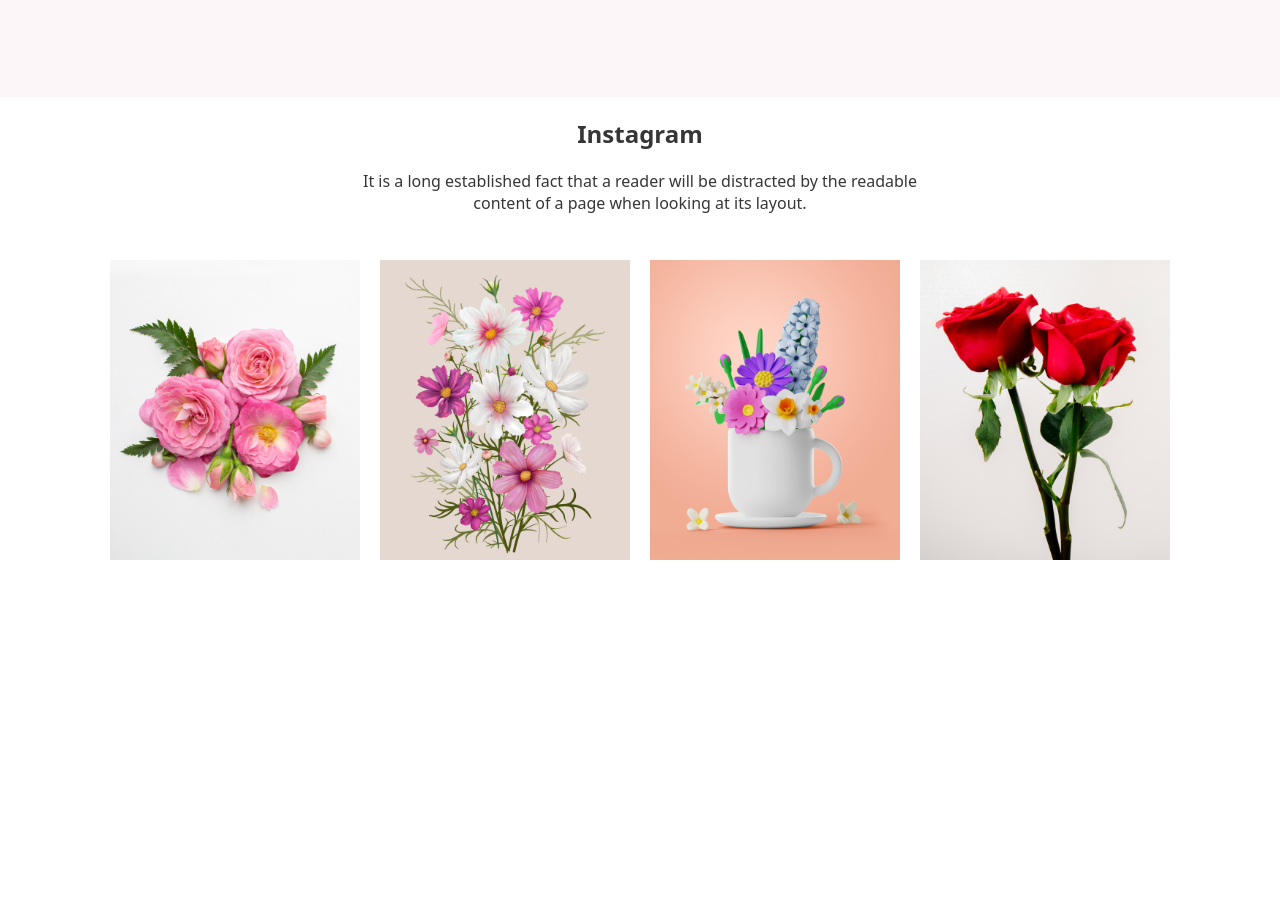
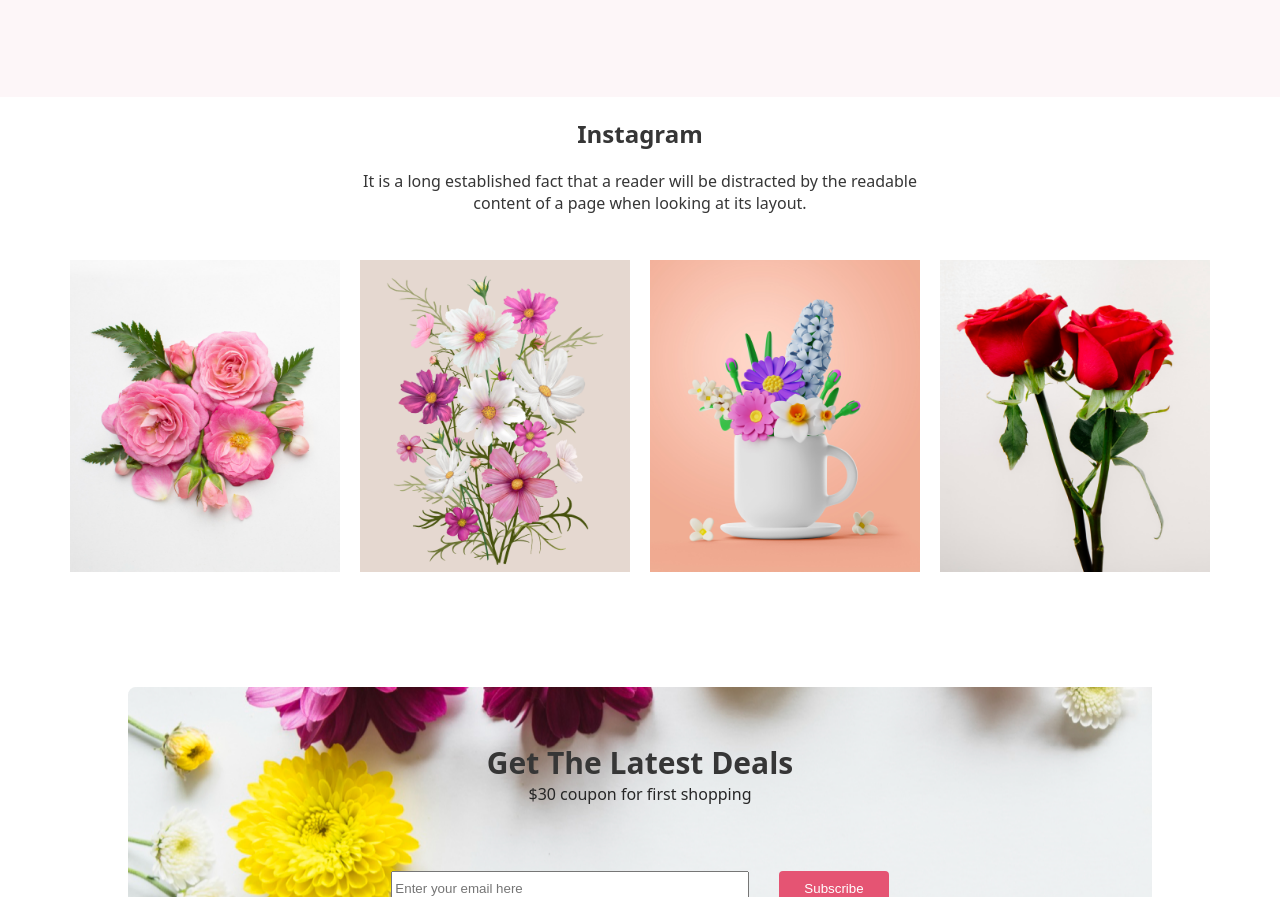
Before and after one commit to Mehedi-hasan-github/flower-shop, a plain HTML site: page index.html in a window 1280 px wide. Shown: the part 1903-2800 px from the top of the page. Before the commit the page ends 2478 px from the top, so only its background shows below. Drawn offline with Linux system fonts and the light colour scheme.

Commit message:
subscribe section has been done

```diff
--- a/index.css
+++ b/index.css
@@ -16,6 +16,13 @@ body {
   align-items: center;
   background-color: #ebe0e2;
 }
+button {
+  color: white;
+  background-color: #e55473;
+  border: none;
+  padding: 10px 25px;
+  border-radius: 4px;
+}
 
 .sec1 {
   width: 50%;
@@ -30,14 +37,7 @@ body {
   font-size: 60px;
   color: #272727;
 }
-.sec1 button {
-  border: none;
-  color: wheat;
-  font-size: 17px;
-  border-radius: 3px;
-  padding: 10px 25px;
-  background: #e55473;
-}
+
 .sec2 img {
   width: 85%;
 }
@@ -103,10 +103,52 @@ body {
   margin-left: 30%;
 }
 
-.hotDeal-sec1 button {
-  color: white;
-  background-color: #e55473;
-  border: none;
-  padding: 10px 25px;
-  border-radius: 4px;
+/* instagram */
+.instagram {
+  width: 80%;
+  margin: 0 auto;
+  display: flex;
+  flex-direction: column;
+  text-align: center;
 }
+.insta1 {
+  margin-bottom: 20px;
+}
+.insta2 {
+  width: 100%;
+  margin: 0 auto;
+  display: flex;
+  flex-direction: row;
+  justify-content: center;
+  align-items: center;
+}
+.insta2 img {
+  padding: 10px;
+  width: 270px;
+}
+
+/* ......subscribe....... */
+.subscribe {
+  width: 80%;
+  margin: 100px auto 100px;
+  background-image: url("./asset/Rectangle\ 9.png");
+  background-repeat: no-repeat;
+  display: flex;
+  flex-direction: column;
+  align-items: center;
+  text-align: center;
+  box-sizing: border-box;
+}
+.title-div {
+  margin-top: 30px;
+}
+.mail-div {
+  display: flex;
+  justify-content: space-between;
+  padding: 50px;
+  margin-bottom: 50px;
+}
+.mail-div input {
+  width: 350px;
+  margin-right: 30px;
+}
--- a/index.html
+++ b/index.html
@@ -8,30 +8,7 @@
 
     <link rel="preconnect" href="https://fonts.gstatic.com" crossorigin />
 
-    <style>
-      .instagram {
-        display: flex;
-        flex-direction: column;
-        text-align: center;
-      }
-      .insta1 {
-        margin-bottom: 20px;
-      }
-      .insta2 {
-        width: 80%;
-        margin: 0 auto;
-        display: flex;
-        flex-direction: row;
-        justify-content: center;
-        align-items: center;
-        box-sizing: border-box;
-      }
-      .insta2 img {
-        padding: 10px;
-        width: 250px;
-        height: 300px;
-      }
-    </style>
+    <style></style>
   </head>
   <body>
     <main>
@@ -125,6 +102,27 @@
           <div><img src="asset/Rectangle 6.png" alt="" /></div>
         </div>
       </section>
+
+      <!-- .......Subscribe ...... -->
+      <section class="subscribe">
+        <div class="title-div">
+          <h2 style="margin-bottom: 0px; font-size: 30px">
+            Get The Latest Deals
+          </h2>
+          <p style="margin-top: 0px; color: #272727">
+            $30 coupon for first shopping
+          </p>
+        </div>
+        <div class="mail-div">
+          <input
+            type="email"
+            name=""
+            id=""
+            placeholder="Enter your email here"
+          />
+          <button class="button">Subscribe</button>
+        </div>
+      </section>
     </main>
   </body>
 </html>
```
